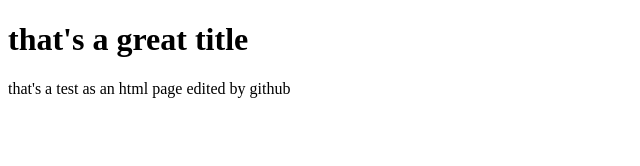
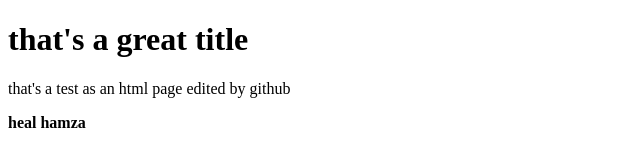
Before and after one commit to hamza5word/git-demo, a plain HTML site: page index.html in a window 1280 px wide. Shown: the full height of the page, 0-640 px from the left. Drawn offline with Linux system fonts and the light colour scheme.

Commit message:
adding bold text

```diff
--- a/index.html
+++ b/index.html
@@ -7,5 +7,6 @@
 <body>
     <h1>that's a great title</h1>
     <p>that's a test as an html page edited by github</p>
+    <b>heal hamza</b>
 </body>
 </html>
```
